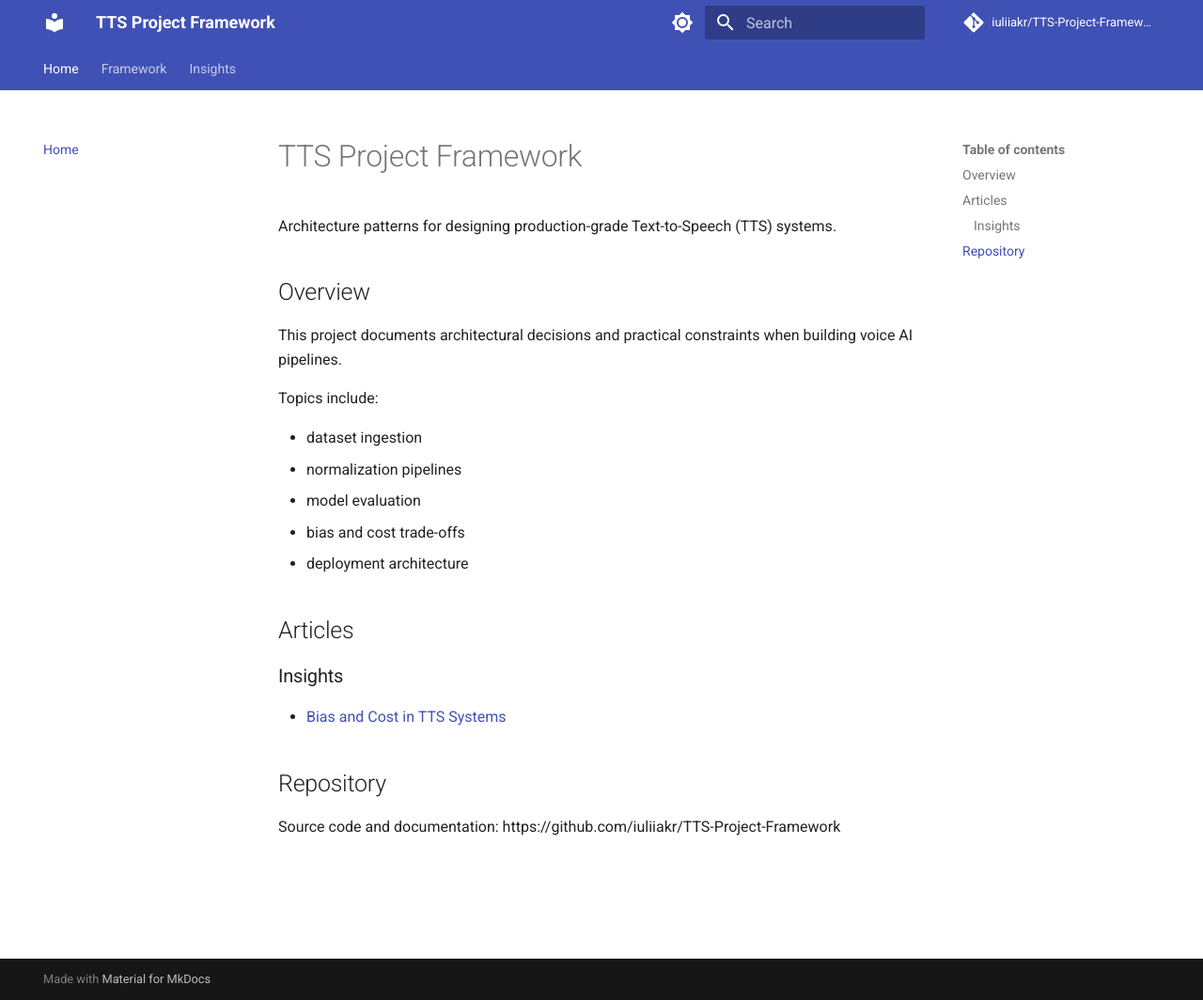
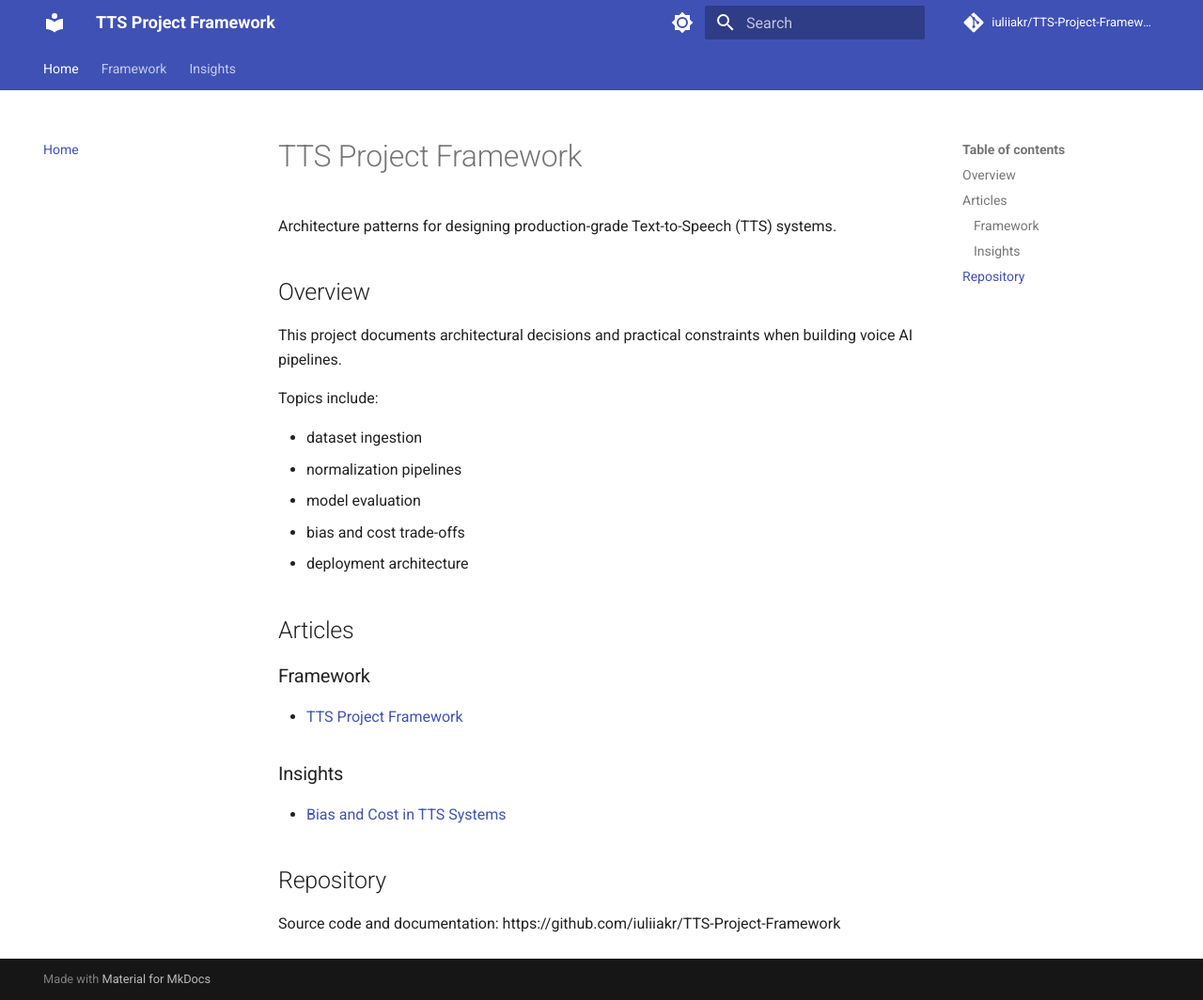
Before and after one commit to iuliiakr/TTS-Project-Framework, an MkDocs documentation site: the page built from docs/index.md, in a window 1280 px wide and 1064 px high. Shown: the whole window at 94% size. Built offline with MkDocs 1.6.1 and Material for MkDocs 9.7.7, drawn with Linux system fonts in a browser that asks for light colours; comment, search, counter and statistics services are not loaded.

Commit message:
fix: add framework link to index

```diff
--- a/docs/index.md
+++ b/docs/index.md
@@ -18,6 +18,10 @@ Topics include:
 
 ## Articles
 
+### Framework
+
+- [TTS Project Framework](framework.md)
+
 ### Insights
 
 - [Bias and Cost in TTS Systems](insights/bias-and-cost.md)
```
